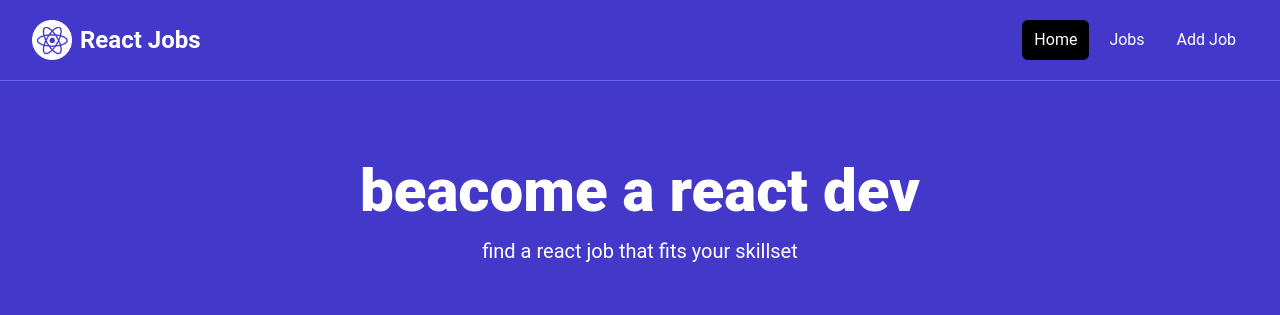
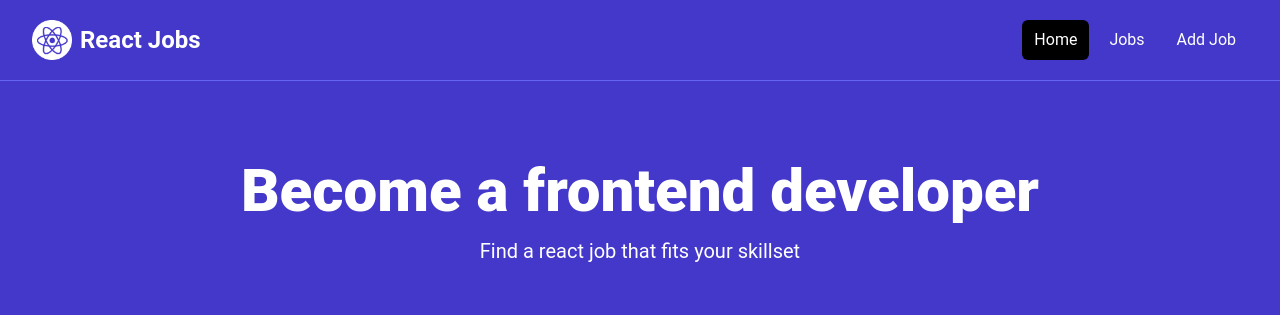
Before and after one commit to yashvardhancn44/JobsListing-Frontend, a React (Vite) app: page / in a window 1280 px wide. Shown: the top 315 px of the page. Built offline with nearby package versions, Linux system fonts and the light colour scheme; no server answers.

Commit message:
Minor changes in Hero Component

```diff
--- a/src/components/Hero.jsx
+++ b/src/components/Hero.jsx
@@ -14,8 +14,8 @@
 // };
 
 const Hero = ({
-  title = "beacome a react dev",
-  subtitle = "find a react job that fits your skillset",
+  title = "Become a frontend developer",
+  subtitle = "Find a react job that fits your skillset",
 }) => {
   return (
     <section className="bg-indigo-700 py-20 mb-4">
```
